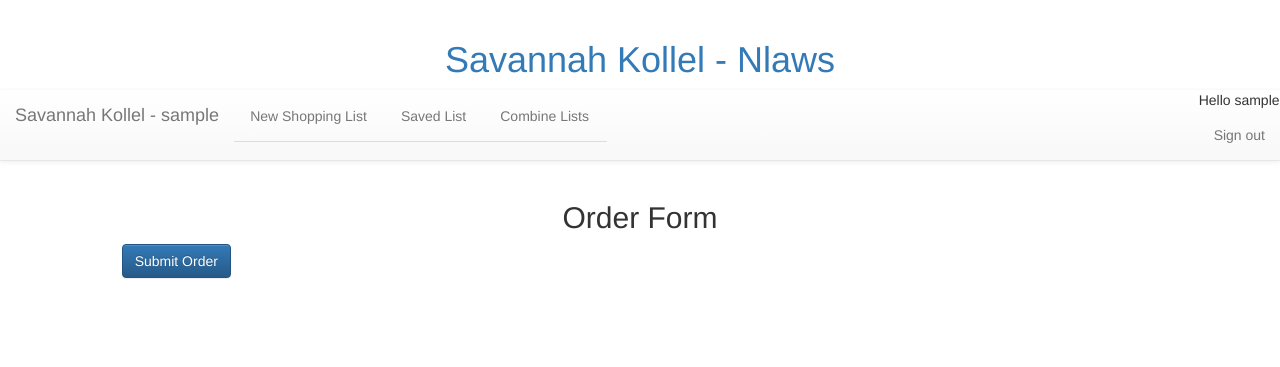
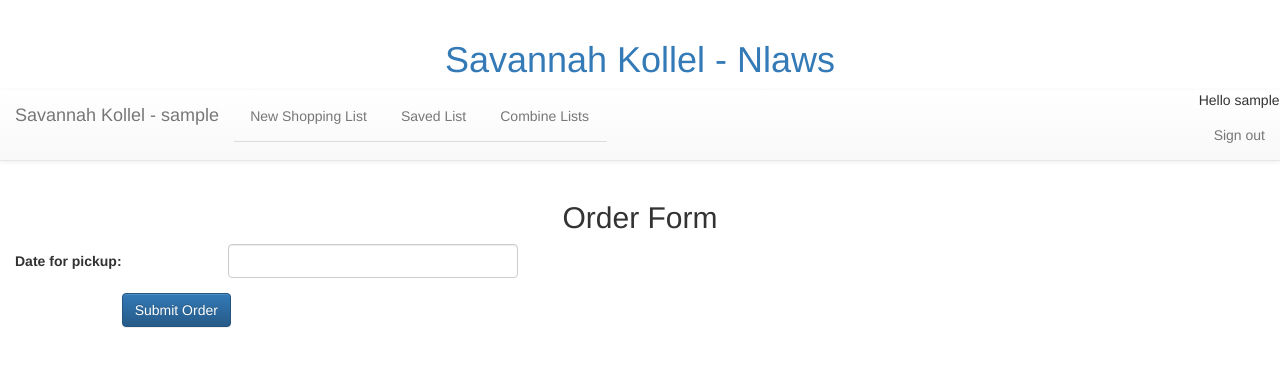
Before and after one commit to simlist/savkollel, a Django app: page /nlaws/shoppinglist in a window 1280 px wide. Shown: the top 367 px of the page. Run offline with Django 3.2, Linux system fonts and the light colour scheme; the visitor is signed in with stand-in values (Sample User, id 1); data that the repository does not hold is empty; some libraries are stand-ins or nearby versions.

Commit message:
Added jqueryui and made a datepicker widget.

```diff
--- a/nlaws/templates/nlaws/product_list.html
+++ b/nlaws/templates/nlaws/product_list.html
@@ -1,9 +1,20 @@
 {% extends 'nlaws/base.html' %}
 {% block title %}Order Form{% endblock %}
+{%block stylesheets%}
+    <link rel="stylesheet" href="https://ajax.googleapis.com/ajax/libs/jqueryui/1.12.1/themes/smoothness/jquery-ui.css">
+{%endblock%}
 {% block content %}
     <h2 class="text-center">Order Form</h2>
     <form class="form-horizontal" action={% url 'nlaws:shoppinglist' %} method="post">
     {% csrf_token %}
+        <div class="form-group">
+            <div class="col-xs-4 col-sm-2 col-md-2">
+                <label for="pickupdate" class="control-label">Date for pickup:</label>
+            </div>
+            <div class="col-xs-6 col-md-3">
+                <input type="text" class="form-control" name="pickupdate" id="pickupdate">
+            </div>
+        </div>
     {% for product in product_list %}
     <div class="form-group">
         <div class="col-xs-3 col-sm-2 col-md-1">
@@ -19,5 +30,12 @@
         <div class="col-xs-offset-1 col-xs-11">
             <button type="submit" class="btn btn-primary">Submit Order</button>
         </div>
+    </div>
 </form>
 {% endblock %}
+{%block scripts%}
+<script src="https://ajax.googleapis.com/ajax/libs/jqueryui/1.12.1/jquery-ui.min.js"></script>
+<script>
+    $(function () { $("#pickupdate").datepicker({dateFormat:"yy-mm-dd"}); });
+</script>
+{%endblock%}
```
